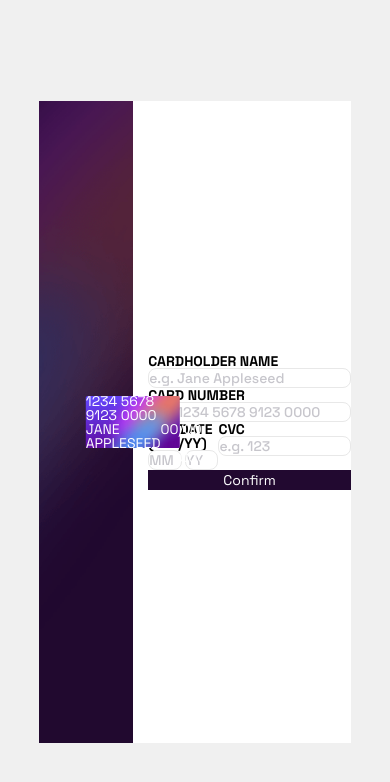
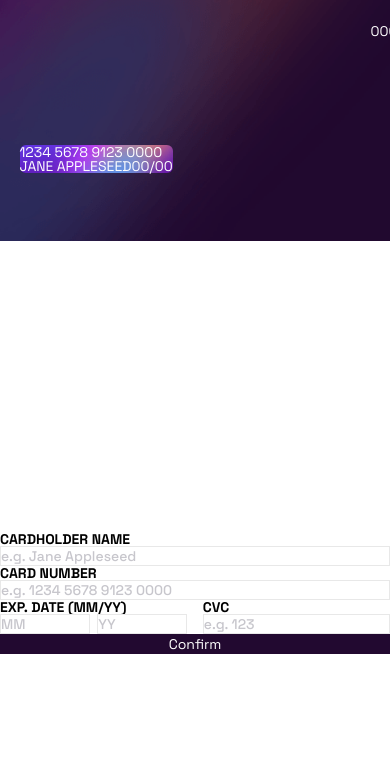
Before and after one commit to EscapismValery/cardform, a React (Create React App) app: page / in a window 390 px wide. Shown: the top 782 px of the page. Built offline with nearby package versions, Linux system fonts and the light colour scheme.

Commit message:
Адаптация под мобильные устройства

```diff
--- a/src/App.js
+++ b/src/App.js
@@ -1,6 +1,7 @@
 import { useState } from 'react';
 import { useForm } from "react-hook-form";
 import './styles/App.css';
+import './styles/mobileApp.css';
 
 function App() {
 	const [number, setNumber] = useState("");
@@ -12,7 +13,7 @@ function App() {
 	const {
 		register,
 		formState: {
-			errors,
+			errors, isSubmitSuccessful
 		},
 		handleSubmit,
 		reset,
@@ -21,10 +22,12 @@ function App() {
 	});
 
 	const onSubmit = (data) => {
-		alert(JSON.stringify(data))
+		alert("Name: " + data.cardname + `\r\n` +
+			"Card number: " + data.cardnumber + `\r\n` +
+			"Date: " + data.month + "/" + data.year + `\r\n` +
+			"CVC: " + data.cvc)
 		reset()
 	}
-
 	return (
 		<div className="app">
 			<div className="cardform">
@@ -45,7 +48,16 @@ function App() {
 				</div>
 
 				<div className="cardform__form">
-					<form onSubmit={handleSubmit(onSubmit)} className="form">
+					{isSubmitSuccessful
+						? <div className='success'>
+							<div className='success__okay'>
+								<svg fill="none" stroke="#fff" strokeWidth="1.7" viewBox="0 0 24 24" xmlns="http://www.w3.org/2000/svg"><polyline points="4 13 9 18 20 7" /></svg>
+							</div>
+							<p className="success__thanks">Thank you!</p>
+							<p className="success__text">We've added your card details</p>
+							<button className='button'>Continue</button>
+						</div>
+						: <form onSubmit={handleSubmit(onSubmit)} className="form">
 							<label htmlFor="cardname">
 								<p className='form__title'>cardholder name</p>
 								<input
@@ -55,12 +67,15 @@ function App() {
 											value: /[A-Za-zА-Яа-я]\s[A-Za-zА-Яа-я]/g,
 											message: "Wrong format"
 										},
-									onChange: (e) => { setName(e.target.value) },
+										onChange: (e) => {
+											setName(e.target.value)
+										},
 
 									})}
-								className="form__input"
+									className={errors?.cardname && "form__input error-border" || "form__input"}
 									type="text"
 									name="cardname"
+									id='cardname'
 									placeholder='e.g. Jane Appleseed'
 									maxLength={"23"}
 									onInput={e => {
@@ -69,7 +84,6 @@ function App() {
 									}}
 								/>
 							</label>
-						{/* {errors?.cardname ? document.getElementsByName("cardname").classList.add("error-border") : document.getElementsByName("cardname").classList.remove("error-border")} */}
 							{errors?.cardname && <div className='error'>{errors?.cardname?.message || "Wrong format"}</div>}
 
 							<label htmlFor="cardnumber">
@@ -83,7 +97,7 @@ function App() {
 										},
 										onChange: (e) => setNumber(e.target.value)
 									})}
-								className='form__input'
+									className={errors?.cardnumber && "form__input error-border" || "form__input"}
 									type="text"
 									name="cardnumber"
 									placeholder='e.g. 1234 5678 9123 0000'
@@ -110,7 +124,7 @@ function App() {
 													},
 													onChange: (e) => setMonth(e.target.value)
 												})}
-											className='form__input'
+												className={errors?.month && "form__input error-border" || "form__input"}
 												type="text"
 												name="month"
 												placeholder='MM'
@@ -131,7 +145,7 @@ function App() {
 													},
 													onChange: (e) => setYear(e.target.value)
 												})}
-											className='form__input'
+												className={errors?.year && "form__input error-border" || "form__input"}
 												type="text"
 												name="year"
 												placeholder='YY'
@@ -165,7 +179,7 @@ function App() {
 												},
 												onChange: (e) => setCvc(e.target.value)
 											})}
-										className='form__input'
+											className={errors?.cvc && "form__input error-border" || "form__input"}
 											type="text"
 											name="cvc"
 											placeholder='e.g. 123'
@@ -179,8 +193,12 @@ function App() {
 									{errors?.cvc && <div className='error'>{errors?.cvc?.message || "Wrong format"}</div>}
 								</div>
 							</div>
-						<input type="submit" value="Confirm" className="form__button" />
-					</form>
+							<input
+								type="submit"
+								value="Confirm"
+								className="button"
+							/>
+						</form>}
 				</div>
 			</div>
 		</div >
--- a/src/styles/App.css
+++ b/src/styles/App.css
@@ -183,7 +183,7 @@ body {
 	width: 100%;
 	padding: calc(var(--sizeindex) * 0.6);
 	border: 1px solid #e8e8e8;
-	border-radius: 8px;
+	border-radius: calc(var(--sizeindex) * 0.5);
 	color: #999999;
 	font-weight: 500;
 	font-size: calc(var(--sizeindex) * 0.9);
@@ -233,7 +233,7 @@ body {
 	display: flex;
 	flex-direction: column;
 }
-.form__button {
+.button {
 	width: 100%;
 	padding: calc(var(--sizeindex) * 0.6);
 	margin: calc(var(--sizeindex) * 1.4) 0;
@@ -245,13 +245,13 @@ body {
 	cursor: pointer;
 	transition: all ease 0.1s;
 }
-.form__button:hover {
+.button:hover {
 	border: 1px solid #451652;
 	color: #fff;
 	background-color: #451652;
 	letter-spacing: 1px;
 }
-.form__button:active {
+.button:active {
 	border: 1px solid #e8e8e8;
 	color: #999999;
 	background-color: #e8e8e8;
@@ -264,3 +264,41 @@ body {
 .error-border {
 	border: 1px solid #df4848;
 }
+
+.success {
+	display: flex;
+	flex-direction: column;
+	align-items: center;
+	width: calc(var(--sizeindex) * 22);
+}
+.success__okay {
+	display: flex;
+	justify-content: center;
+	align-items: center;
+	margin-bottom: calc(var(--sizeindex) * 1.7);
+	width: calc(var(--sizeindex) * 4);
+	height: calc(var(--sizeindex) * 4);
+	background: linear-gradient(-20deg, #540886, #6e4ffa);
+	border-radius: 50%;
+}
+.success__okay svg {
+	width: calc(var(--sizeindex) * 1.9);
+	height: calc(var(--sizeindex) * 1.9);
+}
+.success__thanks {
+	display: block;
+	margin-bottom: calc(var(--sizeindex) * 1.2);
+	font-weight: 500;
+	text-transform: uppercase;
+	font-size: calc(var(--sizeindex) * 1.6);
+	letter-spacing: calc(var(--sizeindex) * 0.18);
+	color: #220930;
+}
+.success__text {
+	display: block;
+	margin-bottom: calc(var(--sizeindex) * 0.9);
+	font-weight: 500;
+	font-size: calc(var(--sizeindex) * 0.9);
+	letter-spacing: calc(var(--sizeindex) * 0.03);
+	color: #848385;
+}
--- /dev/null
+++ b/src/styles/mobileApp.css
@@ -0,0 +1,221 @@
+@media screen and (max-width: 767px) {
+	.cardform {
+		flex-direction: column;
+		width: 100vw;
+		min-height: 100vh;
+	}
+	.cards {
+		width: 100%;
+		height: 40%;
+	}
+	.cardform__form {
+		width: 100%;
+		padding: 0;
+	}
+	.item-front {
+		position: absolute;
+		top: 40%;
+		left: 10%;
+		width: calc(var(--sizeindex) * 50);
+		height: calc(var(--sizeindex) * 27);
+		padding: calc(var(--sizeindex) * 3);
+		transform: translateX(0%);
+		background-size: cover;
+		border-radius: 6px;
+		z-index: 1;
+	}
+	.item-back {
+		position: absolute;
+		top: 15%;
+		right: 10%;
+		width: calc(var(--sizeindex) * 50);
+		height: calc(var(--sizeindex) * 27);
+		transform: translateX(0%);
+		background-size: cover;
+		border-radius: 6px;
+	}
+	.cards__logo {
+		width: calc(var(--sizeindex) * 4);
+		height: calc(var(--sizeindex) * 4);
+	}
+	.cards__number {
+		margin-top: calc(var(--sizeindex) * 5);
+		width: 100%;
+	}
+	.cards__number p {
+		font-size: calc(var(--sizeindex) * 3.7);
+		letter-spacing: calc(var(--sizeindex) * 0.25);
+		word-spacing: calc(var(--sizeindex) * 0.2);
+	}
+	.cards__bottom {
+		font-size: calc(var(--sizeindex) * 1.7);
+		letter-spacing: calc(var(--sizeindex) * 0.3);
+	}
+	.cards__cvc {
+		font-size: calc(var(--sizeindex) * 2);
+		letter-spacing: calc(var(--sizeindex) * 0.2);
+		left: 80%;
+	}
+	.form {
+		width: calc(var(--sizeindex) * 80);
+	}
+	.form label {
+		margin: calc(var(--sizeindex) * 3) 0 calc(var(--sizeindex) * 1);
+	}
+	.form__title {
+		font-size: calc(var(--sizeindex) * 1.9);
+		margin: 0 0 calc(var(--sizeindex) * 1) 0;
+		letter-spacing: calc(var(--sizeindex) * 0.2);
+	}
+	.form__input {
+		padding: calc(var(--sizeindex) * 1.6);
+		font-size: calc(var(--sizeindex) * 2.9);
+		border-radius: calc(var(--sizeindex) * 1.4);
+	}
+	.form__date {
+		margin: calc(var(--sizeindex) * 3) 0 0 0;
+		width: 48%;
+	}
+	.form__cvc {
+		width: 48%;
+	}
+	.form__date-container label {
+		margin: 0;
+		width: 48%;
+	}
+	.button {
+		padding: calc(var(--sizeindex) * 2.2);
+		margin: calc(var(--sizeindex) * 3.4) 0;
+		border-radius: calc(var(--sizeindex) * 1.4);
+		font-size: calc(var(--sizeindex) * 3.2);
+	}
+	.form__date-error {
+		margin: calc(var(--sizeindex) * 1) 0 0 0;
+	}
+	.error {
+		font-size: calc(var(--sizeindex) * 1.8);
+		font-weight: 700;
+		color: #df4848;
+	}
+	.success {
+		width: calc(var(--sizeindex) * 42);
+	}
+	.success__okay {
+		margin-bottom: calc(var(--sizeindex) * 1.7);
+		width: calc(var(--sizeindex) * 10);
+		height: calc(var(--sizeindex) * 10);
+		background: linear-gradient(-20deg, #540886, #6e4ffa);
+		border-radius: 50%;
+	}
+	.success__okay svg {
+		width: calc(var(--sizeindex) * 4.9);
+		height: calc(var(--sizeindex) * 4.9);
+	}
+	.success__thanks {
+		font-size: calc(var(--sizeindex) * 3.6);
+		letter-spacing: calc(var(--sizeindex) * 0.4);
+	}
+	.success__text {
+		font-size: calc(var(--sizeindex) * 1.9);
+		letter-spacing: calc(var(--sizeindex) * 0.03);
+		color: #848385;
+	}
+}
+@media screen and (max-width: 424px) {
+	.item-front {
+		top: 60%;
+		left: 5%;
+		width: calc(var(--sizeindex) * 75);
+		height: calc(var(--sizeindex) * 41);
+		padding: calc(var(--sizeindex) * 4.5);
+	}
+	.item-back {
+		top: 10%;
+		right: 5%;
+		width: calc(var(--sizeindex) * 75);
+		height: calc(var(--sizeindex) * 41);
+	}
+	.cards__logo {
+		width: calc(var(--sizeindex) * 7);
+		height: calc(var(--sizeindex) * 7);
+	}
+	.cards__number {
+		margin-top: calc(var(--sizeindex) * 6);
+	}
+	.cards__number p {
+		font-size: calc(var(--sizeindex) * 5);
+		letter-spacing: calc(var(--sizeindex) * 0.5);
+		word-spacing: calc(var(--sizeindex) * 0.8);
+	}
+	.cards__bottom {
+		font-size: calc(var(--sizeindex) * 2.5);
+		letter-spacing: calc(var(--sizeindex) * 0.5);
+	}
+	.cards__cvc {
+		font-size: calc(var(--sizeindex) * 3);
+		letter-spacing: calc(var(--sizeindex) * 0.2);
+		left: 81%;
+	}
+	.form {
+		width: calc(var(--sizeindex) * 86);
+		margin-top: 100px;
+	}
+	.form label {
+		margin: calc(var(--sizeindex) * 3.4) 0 calc(var(--sizeindex) * 1.4);
+	}
+	.form__title {
+		font-size: calc(var(--sizeindex) * 2.9);
+		margin: 0 0 calc(var(--sizeindex) * 1.4) 0;
+		letter-spacing: calc(var(--sizeindex) * 0.3);
+	}
+	.form__input {
+		padding: calc(var(--sizeindex) * 2.6);
+		font-size: calc(var(--sizeindex) * 3.9);
+		border-radius: calc(var(--sizeindex) * 2);
+	}
+	.form__date {
+		margin: calc(var(--sizeindex) * 3.4) 0 0 0;
+		width: 48%;
+	}
+	.form__cvc {
+		width: 48%;
+	}
+	.form__date-container label {
+		margin: 0;
+		width: 48%;
+	}
+	.button {
+		padding: calc(var(--sizeindex) * 3.2);
+		margin: calc(var(--sizeindex) * 2.4) 0;
+		border-radius: calc(var(--sizeindex) * 2);
+		font-size: calc(var(--sizeindex) * 4.2);
+	}
+	.form__date-error {
+		margin: calc(var(--sizeindex) * 1.4) 0 0 0;
+	}
+	.error {
+		font-size: calc(var(--sizeindex) * 2.2);
+		font-weight: 700;
+		color: #df4848;
+	}
+	.success {
+		width: calc(var(--sizeindex) * 62);
+	}
+	.success__okay {
+		margin-bottom: calc(var(--sizeindex) * 5.7);
+		width: calc(var(--sizeindex) * 15);
+		height: calc(var(--sizeindex) * 15);
+	}
+	.success__okay svg {
+		width: calc(var(--sizeindex) * 6.9);
+		height: calc(var(--sizeindex) * 6.9);
+	}
+	.success__thanks {
+		font-size: calc(var(--sizeindex) * 5.6);
+		letter-spacing: calc(var(--sizeindex) * 0.6);
+	}
+	.success__text {
+		font-size: calc(var(--sizeindex) * 2.9);
+		letter-spacing: calc(var(--sizeindex) * 0.03);
+	}
+}
```
Lines whose indentation alone changed are shown as unchanged.
